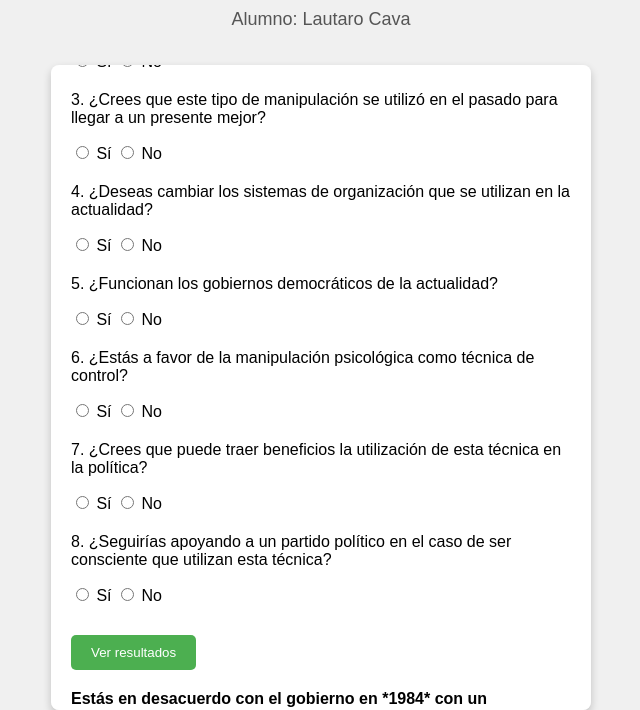
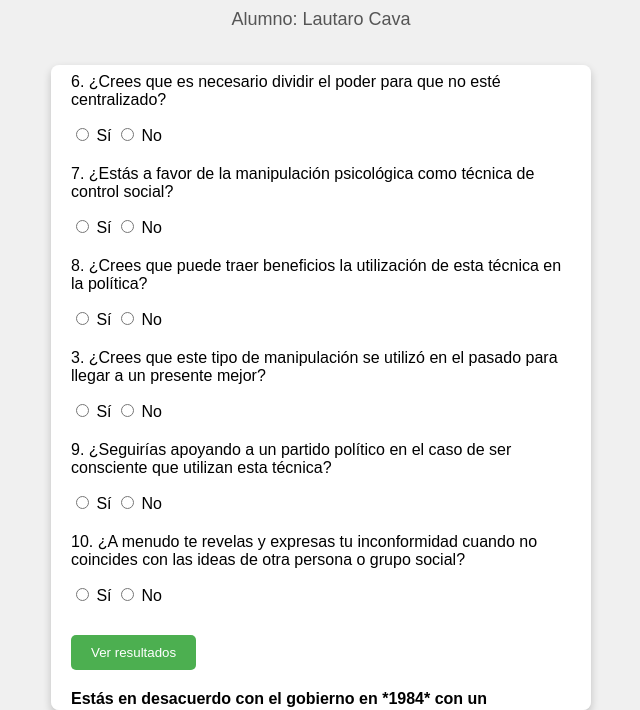
Before and after one commit to cavalauti/1984, a plain HTML site: page index.html in a window 1280 px wide. Both pictures are taken after a click on the button "Ver resultados". Shown: the part 90-800 px from the top of the page, without its empty margins (319-959 px from the left). Drawn offline with Linux system fonts and the light colour scheme.

Commit message:
cambios 2

```diff
--- a/index.html
+++ b/index.html
@@ -90,12 +90,7 @@
                 <label><input type="radio" name="q2" value="disagree"> No</label>
             </div>
             <div class="question">
-                <p>3. ¿Crees que este tipo de manipulación se utilizó en el pasado para llegar a un presente mejor?</p>
-                <label><input type="radio" name="q3" value="agree"> Sí</label>
-                <label><input type="radio" name="q3" value="disagree"> No</label>
-            </div>
-            <div class="question">
-                <p>4. ¿Deseas cambiar los sistemas de organización que se utilizan en la actualidad?</p>
+                <p>4. ¿Deseas cambiar los sistemas de organización social que se utilizan en la actualidad?</p>
                 <label><input type="radio" name="q4" value="agree"> Sí</label>
                 <label><input type="radio" name="q4" value="disagree"> No</label>
             </div>
@@ -105,19 +100,34 @@
                 <label><input type="radio" name="q5" value="disagree"> No</label>
             </div>
             <div class="question">
-                <p>6. ¿Estás a favor de la manipulación psicológica como técnica de control?</p>
-                <label><input type="radio" name="q6" value="agree"> Sí</label>
-                <label><input type="radio" name="q6" value="disagree"> No</label>
+                <p>6. ¿Crees que es necesario dividir el poder para que no esté centralizado?</p>
+                <label><input type="radio" name="q6" value="disagree"> Sí</label>
+                <label><input type="radio" name="q6" value="agree"> No</label>
             </div>
             <div class="question">
-                <p>7. ¿Crees que puede traer beneficios la utilización de esta técnica en la política?</p>
+                <p>7. ¿Estás a favor de la manipulación psicológica como técnica de control social?</p>
                 <label><input type="radio" name="q7" value="agree"> Sí</label>
                 <label><input type="radio" name="q7" value="disagree"> No</label>
             </div>
             <div class="question">
-                <p>8. ¿Seguirías apoyando a un partido político en el caso de ser consciente que utilizan esta técnica?</p>
+                <p>8. ¿Crees que puede traer beneficios la utilización de esta técnica en la política?</p>
                 <label><input type="radio" name="q8" value="agree"> Sí</label>
                 <label><input type="radio" name="q8" value="disagree"> No</label>
+            </div>
+            <div class="question">
+                <p>3. ¿Crees que este tipo de manipulación se utilizó en el pasado para llegar a un presente mejor?</p>
+                <label><input type="radio" name="q3" value="agree"> Sí</label>
+                <label><input type="radio" name="q3" value="disagree"> No</label>
+            </div>
+            <div class="question">
+                <p>9. ¿Seguirías apoyando a un partido político en el caso de ser consciente que utilizan esta técnica?</p>
+                <label><input type="radio" name="q9" value="agree"> Sí</label>
+                <label><input type="radio" name="q9" value="disagree"> No</label>
+            </div>
+            <div class="question">
+                <p>10. ¿A menudo te revelas y expresas tu inconformidad cuando no coincides con las ideas de otra persona o grupo social?</p>
+                <label><input type="radio" name="q10" value="disagree"> Sí</label>
+                <label><input type="radio" name="q10" value="agree"> No</label>
             </div>
             <button type="button" onclick="submitQuiz()">Ver resultados</button>
         </form>
@@ -134,9 +144,8 @@
             // Recorremos las respuestas
             formData.forEach((value, key) => {
                 if (key === 'q5') {
-                    // Modificamos la lógica para la pregunta 5
                     if (value === 'disagree') {
-                        agreeCount++; // No estoy de acuerdo con los gobiernos democráticos, estoy de acuerdo con el Partido de 1984
+                        agreeCount++;
                     }
                 } else if (value === 'agree') {
                     agreeCount++;
@@ -144,7 +153,6 @@
                 totalQuestions++;
             });
 
-            // Calculamos el porcentaje de acuerdo
             const agreePercentage = (agreeCount / totalQuestions) * 100;
             const resultContainer = document.getElementById('result');
 
```
